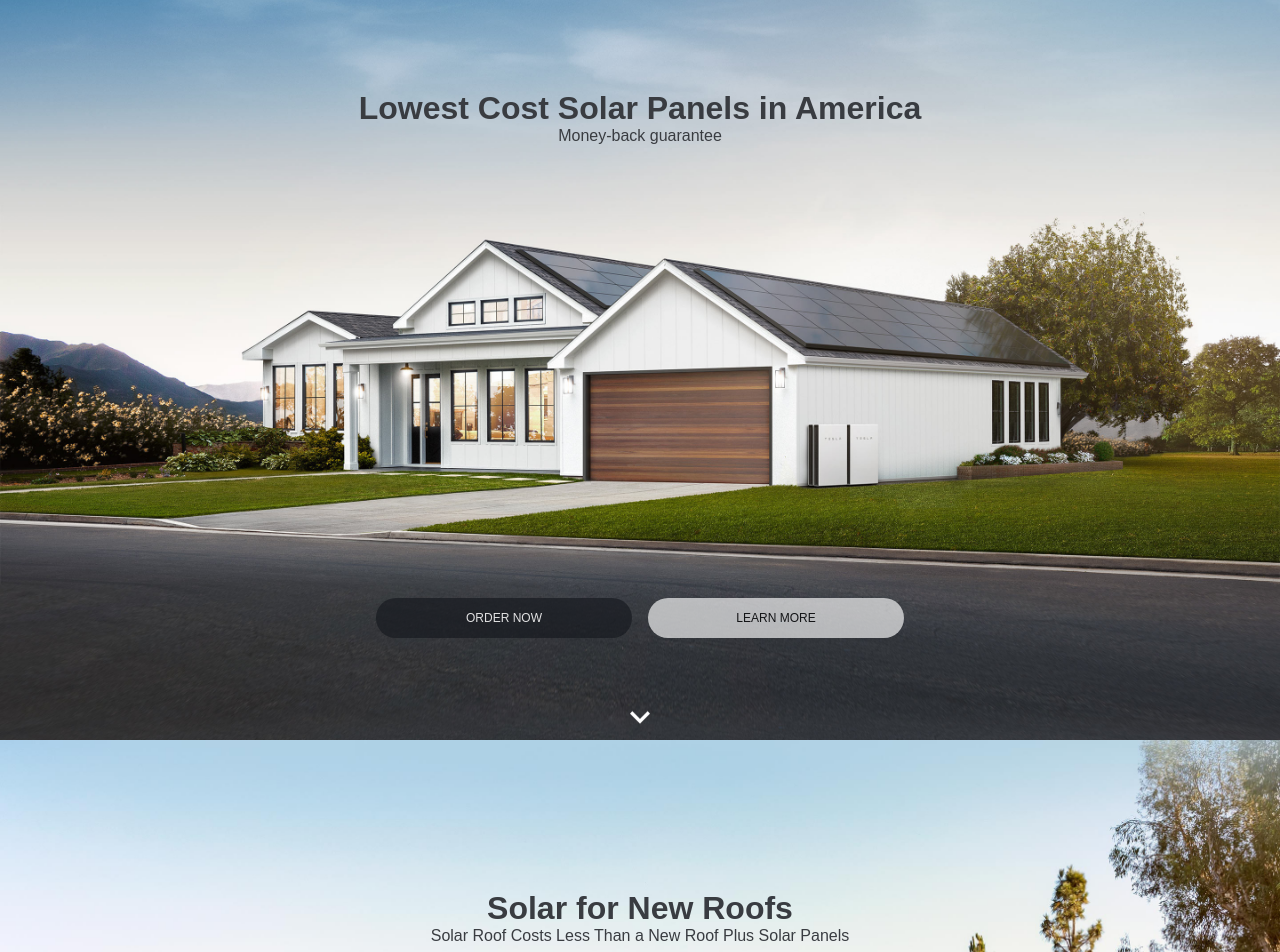
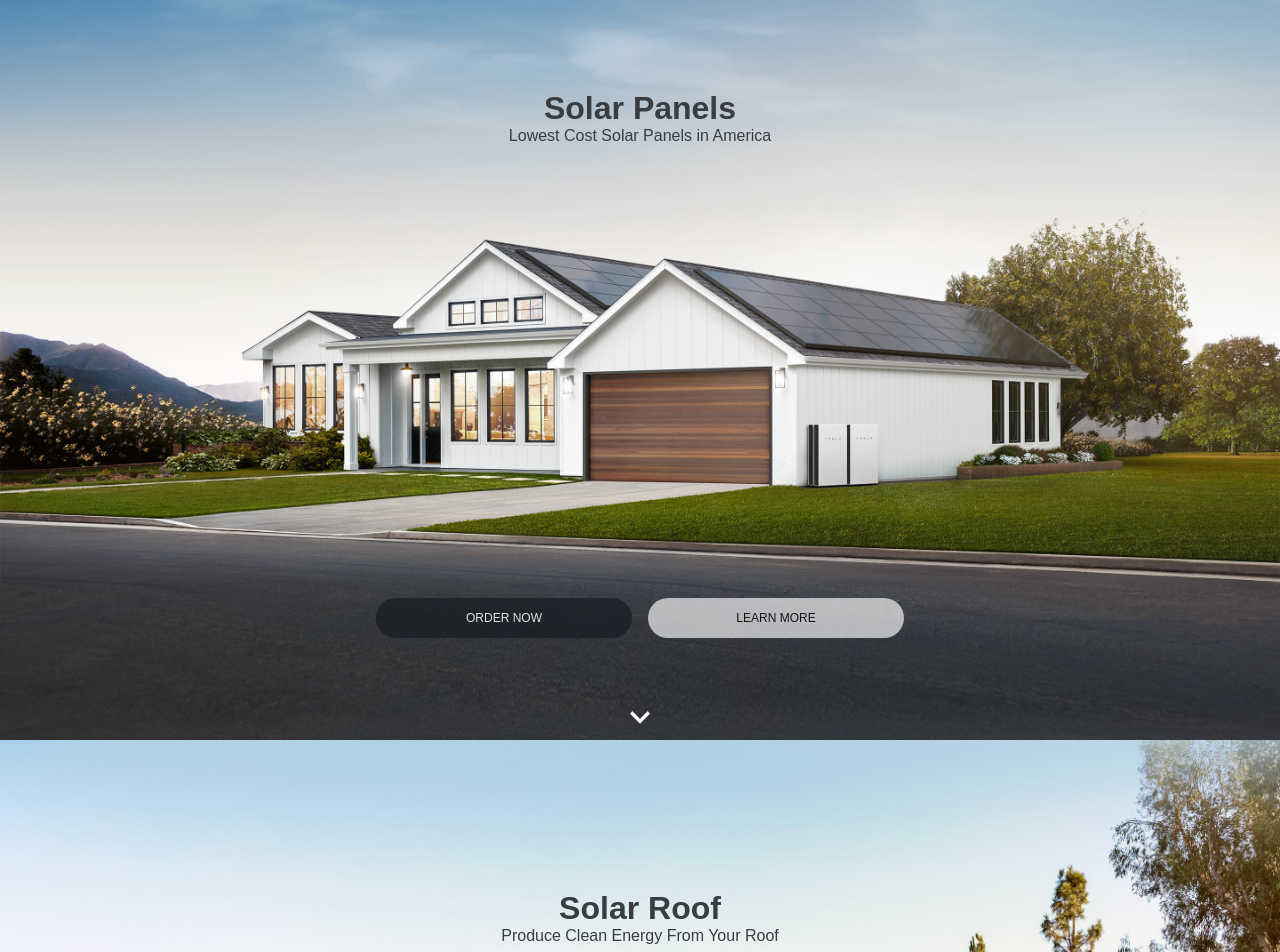
Before and after one commit to joshuaramat/fesla, a React (Create React App) app: page / in a window 1280 px wide. Shown: the part 3260-4212 px from the top of the page. Built offline with nearby package versions, Linux system fonts and the light colour scheme.

Commit message:
changed homepage property in package.json

```diff
--- a/package.json
+++ b/package.json
@@ -2,7 +2,7 @@
   "name": "fesla",
   "version": "0.1.0",
   "private": true,
-  "homepage": "https://joshuaramat.github.io",
+  "homepage": "./",
   "dependencies": {
     "@material-ui/core": "^4.12.4",
     "@material-ui/icons": "^4.11.3",
--- a/src/components/Home.js
+++ b/src/components/Home.js
@@ -34,15 +34,15 @@ function Home() {
         rightBtnText="Existing inventory"
       />
       <Section
-        title="Lowest Cost Solar Panels in America"
-        description="Money-back guarantee"
+        title="Solar Panels"
+        description="Lowest Cost Solar Panels in America"
         backgroundImg="solar-panel.jpg"
         leftBtnText="Order now"
         rightBtnText="Learn More"
       />
       <Section
-        title="Solar for New Roofs"
-        description="Solar Roof Costs Less Than a New Roof Plus Solar Panels"
+        title="Solar Roof"
+        description="Produce Clean Energy From Your Roof"
         backgroundImg="solar-roof.jpg"
         leftBtnText="Order now"
         rightBtnText="Learn More"
```
